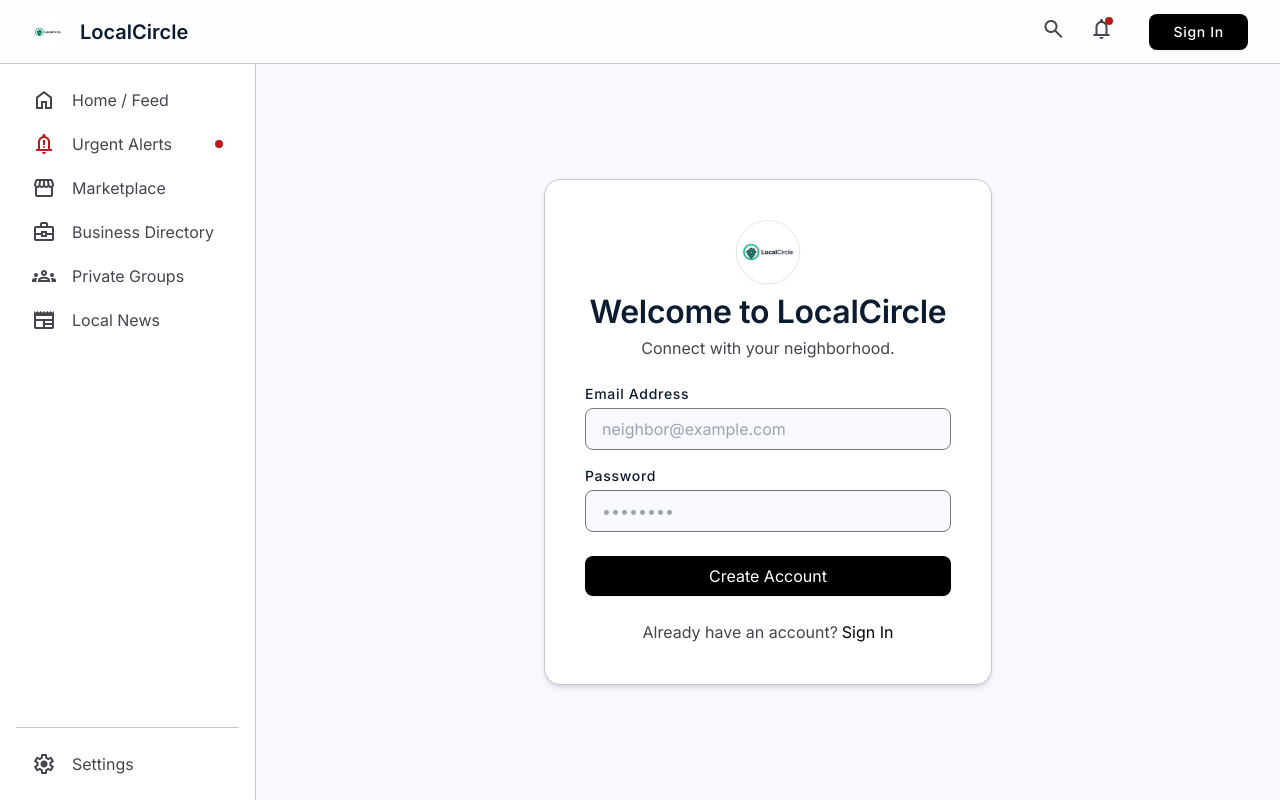
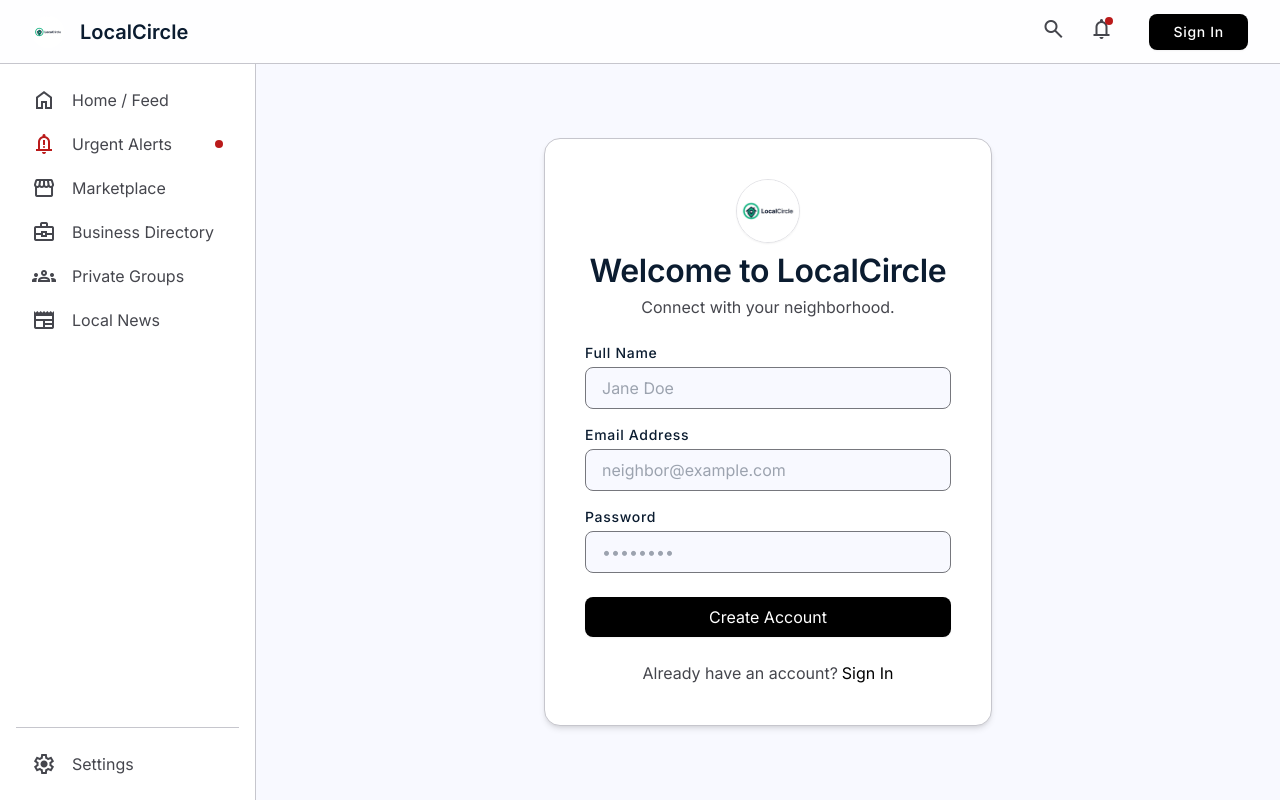
Before and after one commit to Subodh3213G/localcircle, a Next.js app: page /login in a window 1280 px wide. Both pictures are taken after a click on the button "Sign Up". Built offline with nearby package versions, Linux system fonts and the light colour scheme; no server answers.

Commit message:
feat(db): add auth.users trigger to automatically generate profiles with full name

```diff
--- a/app/login/page.tsx
+++ b/app/login/page.tsx
@@ -6,6 +6,7 @@
 import { useAppStore } from '@/store/useAppStore'
 
 export default function LoginPage() {
+  const [fullName, setFullName] = useState('')
   const [email, setEmail] = useState('')
   const [password, setPassword] = useState('')
   const [isSignUp, setIsSignUp] = useState(false)
@@ -26,7 +27,7 @@
           email,
           password,
           options: {
-            data: { full_name: email.split('@')[0] }
+            data: { full_name: fullName.trim() || email.split('@')[0] }
           }
         })
         if (error) throw error
@@ -83,6 +84,19 @@
         )}
 
         <form onSubmit={handleAuth} className="flex flex-col gap-md">
+          {isSignUp && (
+            <div className="flex flex-col gap-xs">
+              <label className="text-label-md font-label-md text-on-surface">Full Name</label>
+              <input
+                type="text"
+                value={fullName}
+                onChange={(e) => setFullName(e.target.value)}
+                className="px-md py-sm rounded-lg border border-outline bg-surface text-on-surface focus:border-primary focus:ring-1 focus:ring-primary outline-none transition-all"
+                placeholder="Jane Doe"
+                required={isSignUp}
+              />
+            </div>
+          )}
           <div className="flex flex-col gap-xs">
             <label className="text-label-md font-label-md text-on-surface">Email Address</label>
             <input
--- a/components/ui/header.tsx
+++ b/components/ui/header.tsx
@@ -61,7 +61,7 @@
 
         {user ? (
           <div className="flex items-center gap-sm pl-md border-l border-outline-variant">
-            <div className="text-right hidden lg:block">
+            <div className="text-right">
               <p className="text-label-md font-label-md text-on-surface leading-none">{user.full_name}</p>
               <p className="text-caption font-caption text-on-surface-variant">
                 {user.is_verified ? 'Verified Resident' : 'Resident'}
```
Also changed, not shown: 1 other file (tests, documents, lock files or other folders).
